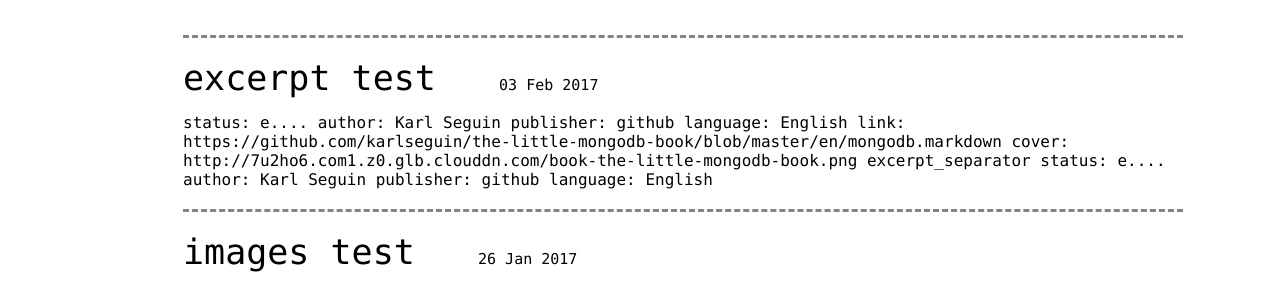
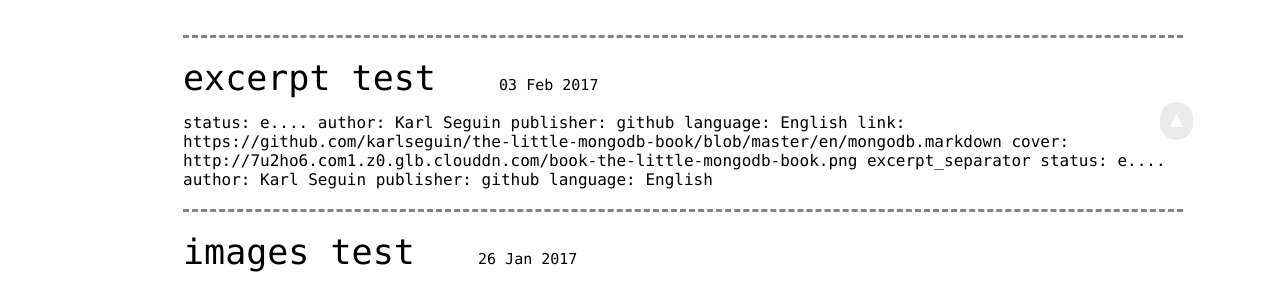
Before and after one commit to wangjianjie606/dono, a Jekyll site: the page built from index.html, in a window 1280 px wide. Shown: the part 719-1004 px from the top of the page. Built offline with Jekyll 4.4.1, drawn with Linux system fonts in a browser that asks for light colours.

Commit message:
change homeTopBtn css

```diff
--- a/_layouts/home.html
+++ b/_layouts/home.html
@@ -48,8 +48,8 @@
 		<!-- <div style="width: 30px; height: 4px;border-top: 4px solid #DD575C;border-bottom: 4px solid #DD575C;background-color: #DD575C;padding: 4px 0;background-clip:content-box; "></div>-->
 		<a id="homeMenuBtn" class="btn"><span style="font-size:15px;position:relative;left:4px;top:-2px;">菜单</span></a>
 	</div>
-	<div id="homeTopBtnDiv" title="回到页头">
-		<a id="homeTopBtn" class="btn" style="cursor: pointer;background-color: #EEE; border-radius: 20px; bottom: 20px; color: #ffffff; display: none; float: left; font-size: 22px; margin-left: 1000px; padding-bottom: 8px; position: fixed; text-align: center; width: 40px; z-index: 3;"><span>▲</span></a>
+	<div id="homeTopBtnDiv" style="width:40px;height:40px;right:80px;bottom:35px;position:fixed;">
+		<a id="homeTopBtn" title="回到页头" class="btn" style="cursor: pointer;"><span>▲</span></a>
 	</div>
   </body>
   <script type="text/javascript">
--- a/assets/css/home.css
+++ b/assets/css/home.css
@@ -105,3 +105,18 @@
 .link:hover, .link:active{
 	color:gray;
 }
+
+#homeTopBtn{
+	background-color: rgba(234,234,234,1);
+	border-radius: 20px;
+	bottom: 20px;
+	color: #ffffff;
+	font-size: 22px;
+	padding-bottom: 9px;
+	text-align: center;
+	z-index: 3;
+}
+
+#homeTopBtn:hover{
+	background-color: rgba(181,181,181,1);
+}
```
